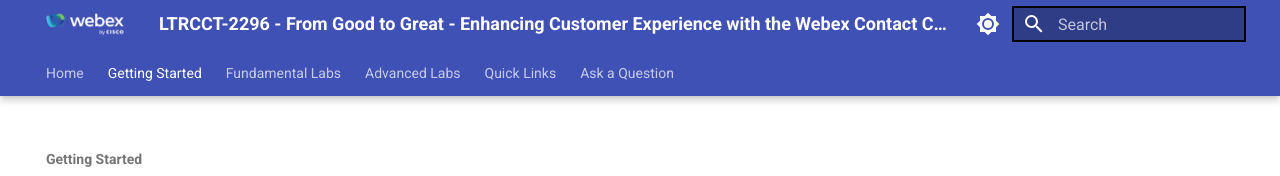
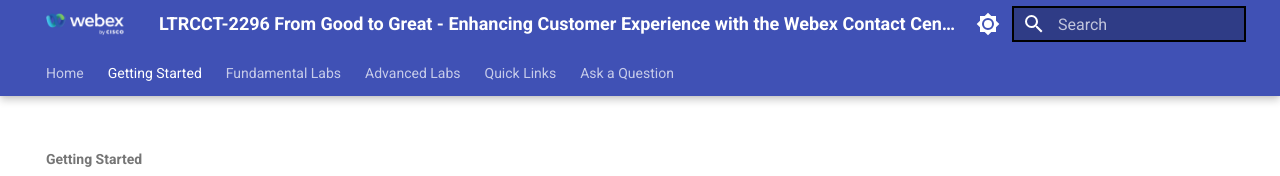
Before and after one commit to dbokatov/LTRCCT-TEST, an MkDocs documentation site: the page built from docs/main/overview.md, in a window 1280 px wide. Shown: the top 176 px of the page. Built offline with MkDocs 1.6.1 and Material for MkDocs 9.7.7, drawn with Linux system fonts in a browser that asks for light colours.

```diff
--- a/mkdocs.yml
+++ b/mkdocs.yml
@@ -1,6 +1,6 @@
 ---
-site_name: LTRCCT-2296 - From Good to Great - Enhancing Customer Experience with the Webex Contact Center Flow Designer
-site_description: LTRCCT-2296 - From Good to Great - Enhancing Customer Experience with the Webex Contact Center Flow Designer
+site_name: LTRCCT-2296 From Good to Great - Enhancing Customer Experience with the Webex Contact Center Flow Designer
+site_description: LTRCCT-2296 From Good to Great - Enhancing Customer Experience with the Webex Contact Center Flow Designer
 site_author: Dimitri Bokatov, Yaroslav Bondar, Taylan Kucuk
 # must be same as "site_name"
 copyright: Copyright &copy; 2025 Cisco Systems Inc. All Rights Reserved.
```
